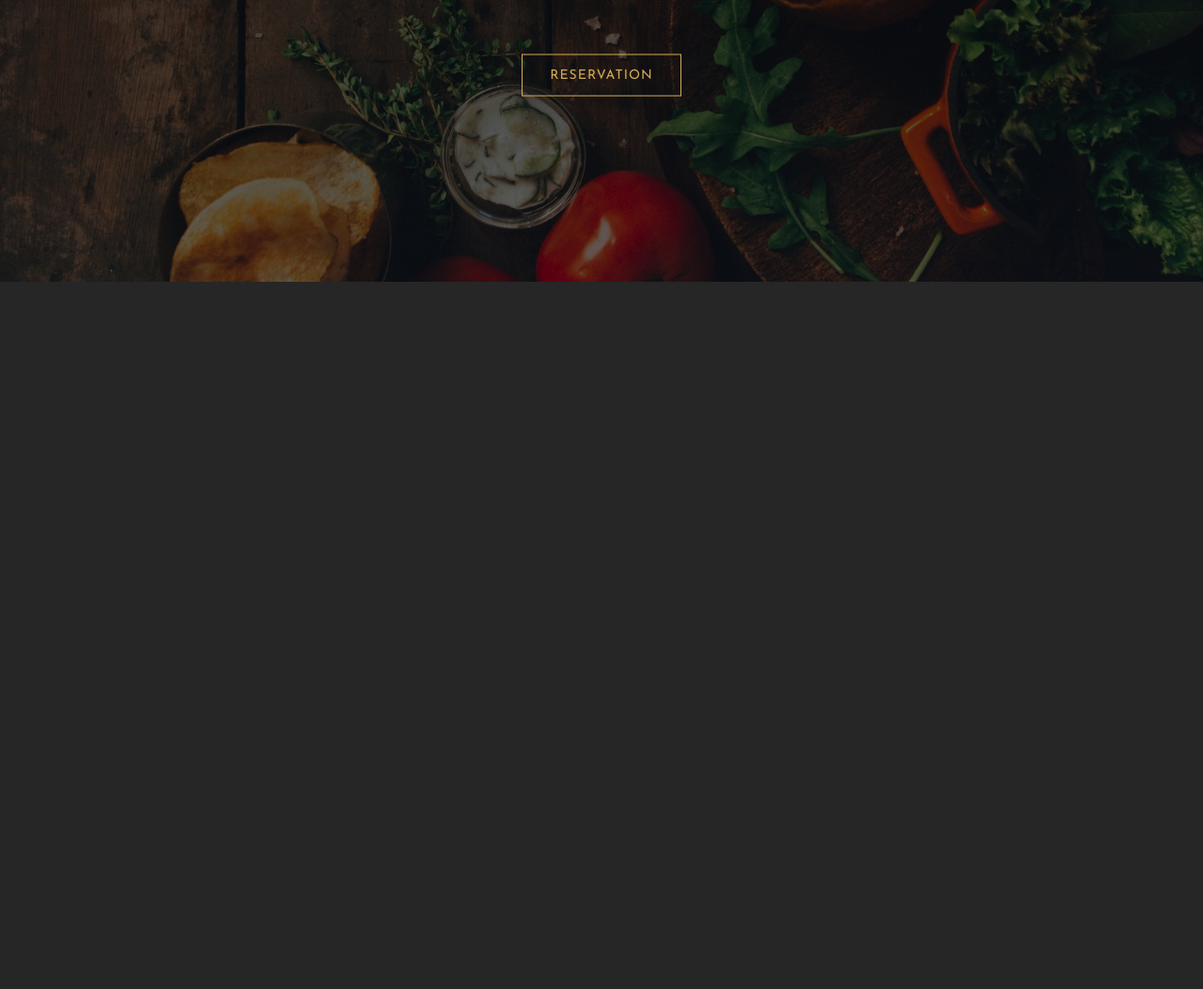
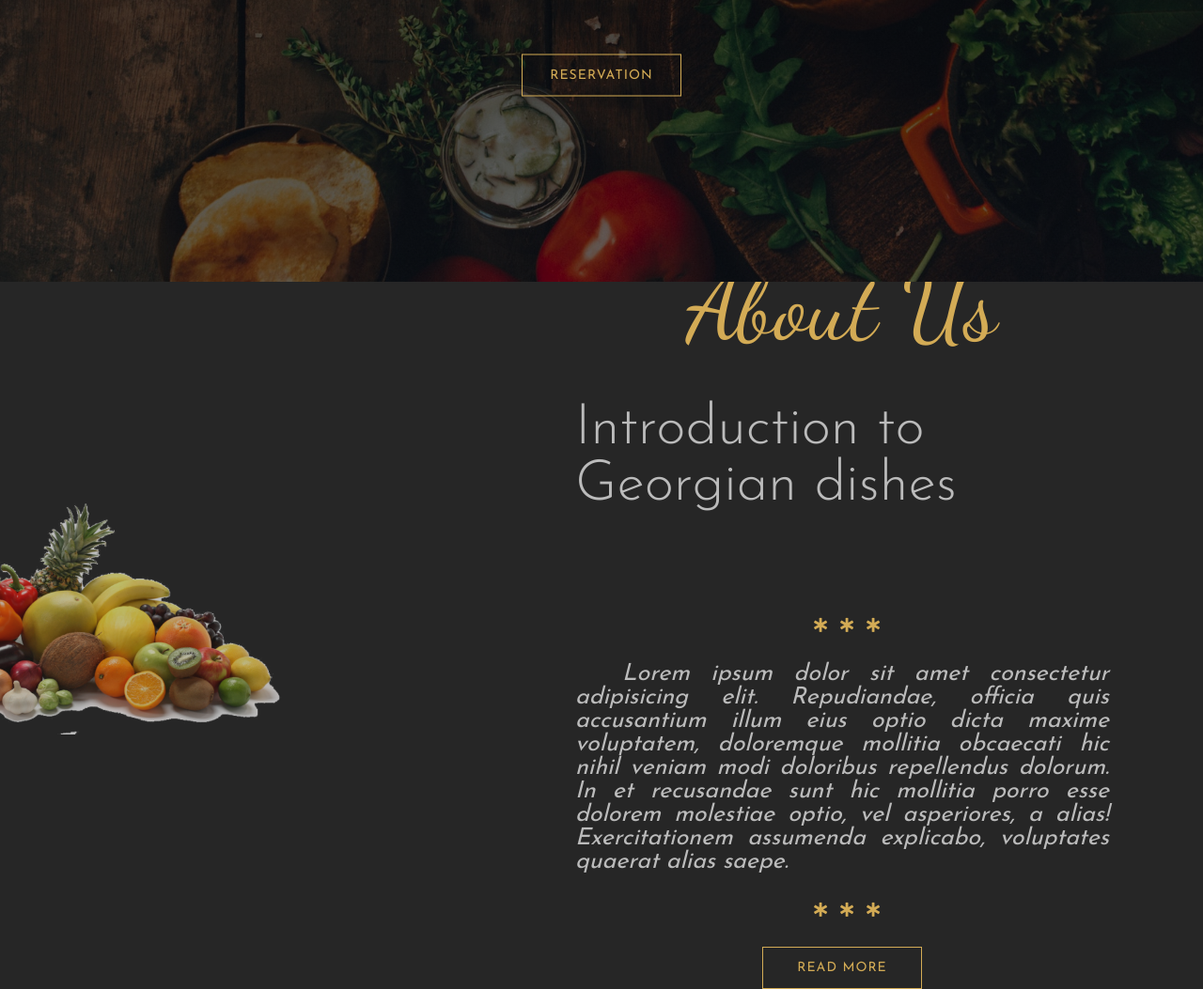
Before and after one commit to invisiblellama/sass-georgiarestaurant, a website: page index.html in a window 1280 px wide. Shown: the part 500-1553 px from the top of the page at 94% size. Before the commit the page ends 800 px from the top, so only its background shows below. Drawn offline with nearby package versions, Linux system fonts and the light colour scheme.

Commit message:
about us styling

```diff
--- a/index.html
+++ b/index.html
@@ -33,7 +33,35 @@
     </header>
     <!-- End of header -->
 
+    <!-- About Us -->
+    <section class="about-us">
+        <div class="about-us-left">
+            <img src="images/about-us-img.png" alt="">
+        </div>
 
+        <div class="about-us-right">
+            <h1 class="main-heading">About Us</h1>
+            <h3 class="sub-heading">Introduction to Georgian dishes</h3>
+            <div class="stars">
+                <i class="fas fa-star-of-life star"></i>
+                <i class="fas fa-star-of-life star"></i>
+                <i class="fas fa-star-of-life star"></i>
+            </div>
+            <p class="description">Lorem ipsum dolor sit amet consectetur adipisicing elit. Repudiandae, officia quis
+                accusantium illum eius optio dicta maxime voluptatem, doloremque mollitia obcaecati hic nihil veniam
+                modi
+                doloribus repellendus dolorum. In et recusandae sunt hic mollitia porro esse dolorem molestiae optio,
+                vel
+                asperiores, a alias! Exercitationem assumenda explicabo, voluptates quaerat alias saepe.</p>
+            <div class="stars">
+                <i class="fas fa-star-of-life star"></i>
+                <i class="fas fa-star-of-life star"></i>
+                <i class="fas fa-star-of-life star"></i>
+            </div>
+            <button type="button" class="main-btn">Read More</button>
+        </div>
+    </section>
+    <!-- End of About Us-->
 
 </body>
 
--- a/scss/_layout.scss
+++ b/scss/_layout.scss
@@ -17,3 +17,49 @@
     @include centering(50%);
   }
 }
+
+.about-us {
+  height: 90vh;
+  display: flex;
+  align-items: center;
+
+  &-left {
+    width: 40%;
+    position: relative;
+    left: -200px;
+
+    img {
+      width: 100%;
+      opacity: 0.7;
+    }
+  }
+
+  &-right {
+    width: 60%;
+    display: flex;
+    flex-direction: column;
+    align-items: center;
+    padding: 0 100px;
+    box-sizing: border-box;
+
+    .stars {
+      margin: 30px 0;
+    }
+    .star {
+      font-size: 15px;
+      color: $color-primary;
+      margin-left: 10px;
+    }
+    .description {
+      font-family: $font-josefinSans;
+      font-size: 25px;
+      font-style: italic;
+      color: $color-secondary;
+      text-align: justify;
+
+      &::first-letter {
+        padding-left: 50px;
+      }
+    }
+  }
+}
```
Also changed, not shown: css/main.css, 1 other file.
